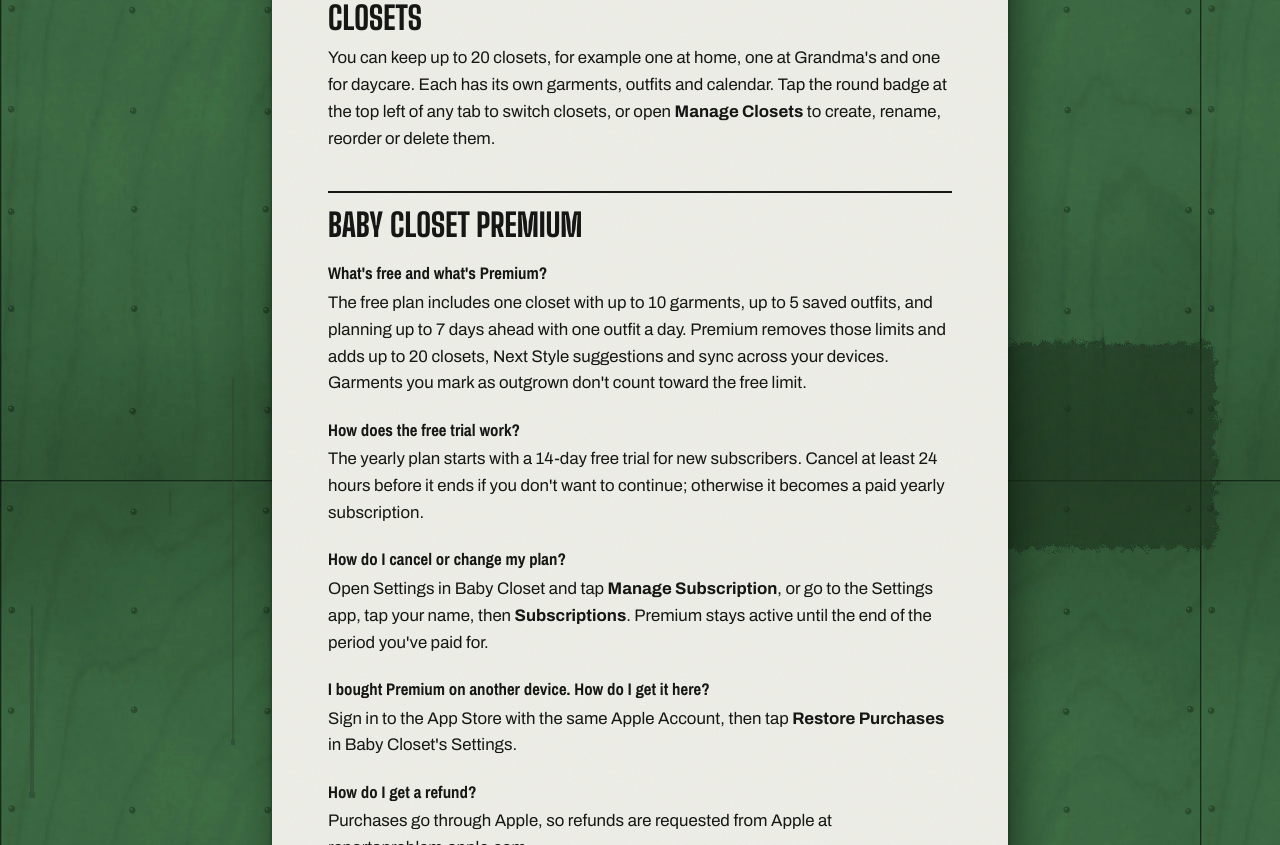
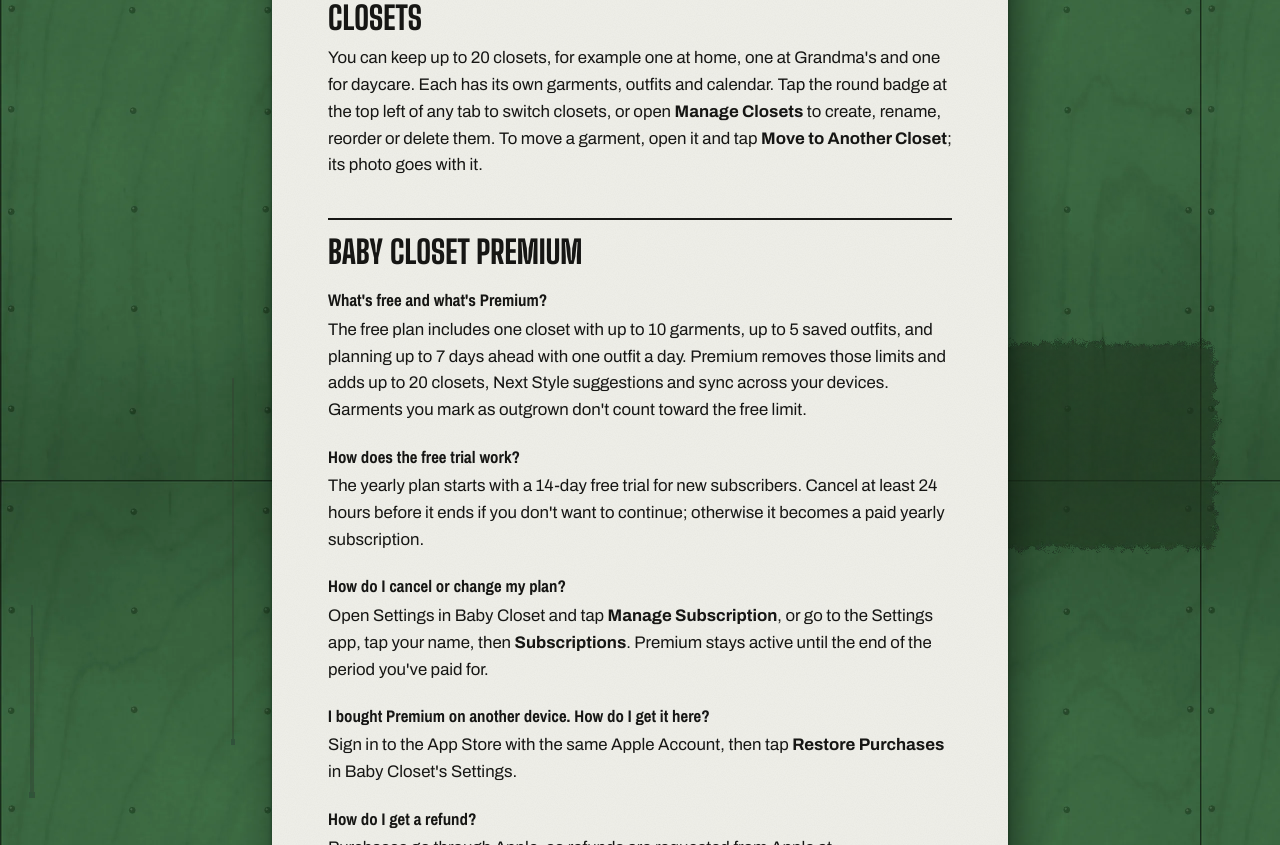
Before and after one commit to alexrf00/inceptumrex, a Next.js app: page /babycloset/support in a window 1280 px wide. Shown: the part 1120-1965 px from the top of the page. Built offline with nearby package versions, Linux system fonts and the light colour scheme.

Commit message:
Baby Closet support: moving garments between closets
Co-Authored-By: Claude Opus 5.5 <noreply@anthropic.com>

```diff
--- a/src/app/babycloset/support/page.tsx
+++ b/src/app/babycloset/support/page.tsx
@@ -57,7 +57,8 @@ export default function BabyClosetSupport() {
       <p>
         You can keep up to 20 closets, for example one at home, one at Grandma's and one for daycare. Each has
         its own garments, outfits and calendar. Tap the round badge at the top left of any tab to switch
-        closets, or open <strong>Manage Closets</strong> to create, rename, reorder or delete them.
+        closets, or open <strong>Manage Closets</strong> to create, rename, reorder or delete them. To move a
+        garment, open it and tap <strong>Move to Another Closet</strong>; its photo goes with it.
       </p>
 
       <h2>Baby Closet Premium</h2>
```
